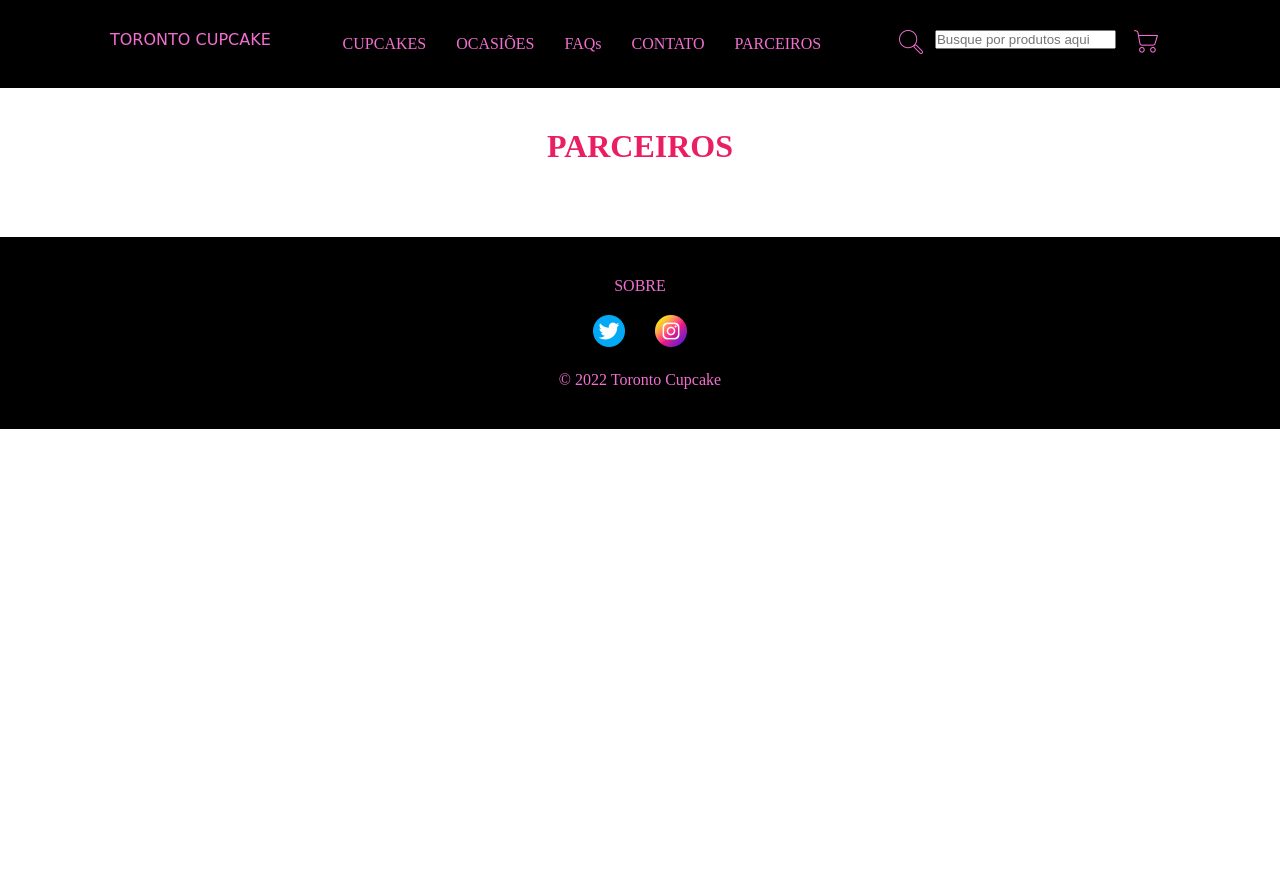
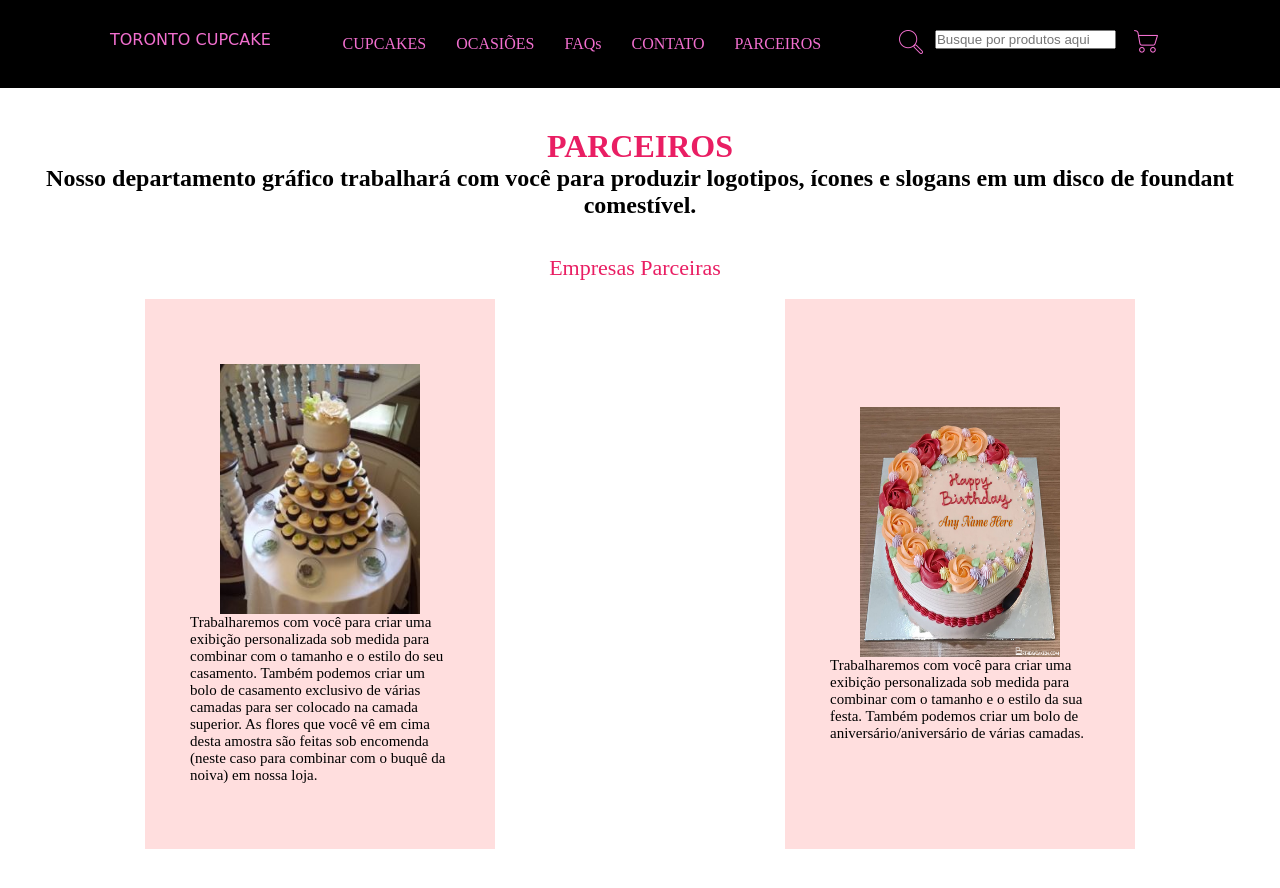
Before and after one commit to Caua-pereira-santos/Projeto-AW1---Caua-Ana-e-Gustavo-Santos, a plain HTML site: page parceiros.html in a window 1280 px wide. Shown: the top 888 px of the page. Before the commit the page ends 800 px from the top, so only its background shows below. Drawn offline with Linux system fonts and the light colour scheme.

Commit message:
Adicionando estrutura de divs e titulos

```diff
--- a/css/style.css
+++ b/css/style.css
@@ -663,3 +663,26 @@ footer {
   font-family: 'Cormorant';
   font-weight: 900;
 }
+
+.Textparceiros {
+
+    display: flex;
+    text-align: center;
+    justify-content: center;
+}
+
+.titulo-parceiros2 {
+  display: flex;
+  text-align: center;
+  justify-content: center;
+}
+
+.titulo-parceiros2 p {
+  display: flex;
+  text-align: center;
+  justify-content: center;
+  margin-right: 300px;
+  margin-left: 290px;
+  font-size: 22px;
+  color: #E91E63;
+}
--- a/parceiros.html
+++ b/parceiros.html
@@ -43,7 +43,44 @@
 
     <h1 class="titulo-parceiros">PARCEIROS</h1>
 
-    <br><br><br><br>
+    <h2 class="Textparceiros">Nosso departamento gráfico trabalhará com você para produzir logotipos, ícones e slogans em um disco de foundant comestível.
+    </h2>
+    <br><br>
+
+
+
+    <div class="titulo-parceiros2">
+        <p class="parceiros-tit">Empresas Parceiras</p>
+    </div>
+
+    <br>
+
+    <div class="flex-container">
+        <div class="div_casamentos_ocasioes">
+            <img src="imagens/Festa.jpg" alt="bolo de casamento" width="200px" height="250px">
+            <p>Trabalharemos com você para criar uma exibição personalizada sob medida para
+                combinar com o tamanho e o estilo do seu casamento. Também podemos criar um bolo
+                de casamento exclusivo de várias camadas para ser colocado na camada superior.
+                As flores que você vê em cima desta amostra são feitas sob encomenda (neste caso
+                para combinar com o buquê da noiva) em nossa loja.</p>
+        </div>
+        <div class="div_aniversarios_ocasioes">
+            <img src="imagens/happy-birthday-cake.jpg" alt="bolo de aniversario" width="200px" height="250px">
+            <p>Trabalharemos com você para criar uma exibição personalizada sob medida para
+                combinar com o tamanho e o estilo da sua festa. Também podemos criar um bolo de
+                aniversário/aniversário de várias camadas.</p>
+        </div>
+    </div>
+
+
+
+        <br><br><br><br><br><br><br><br><br><br><br><br>
+
+
+
+
+   <br><br><br><br><br><br><br><br><br><br><br>
+
 
 
 
```
